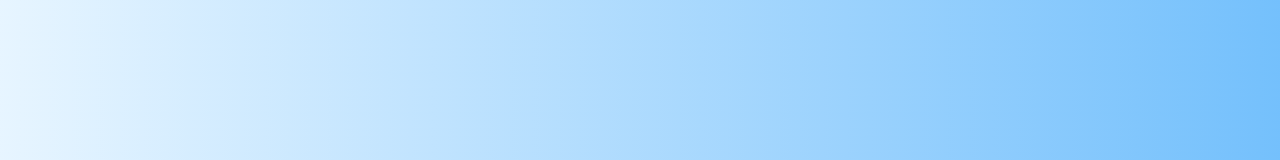
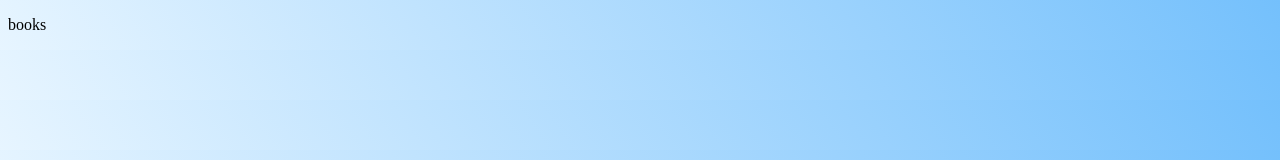
Before and after one commit to domenmerhar/book-viewer, a React (Vite) app: page /books in a window 1280 px wide. Shown: the top 160 px of the page. Built offline with nearby package versions, Linux system fonts and the light colour scheme.

Commit message:
Update App.tsx; Add routing

```diff
--- a/src/App.tsx
+++ b/src/App.tsx
@@ -1,9 +1,18 @@
+import { BrowserRouter, Navigate, Route, Routes } from "react-router-dom";
 import GlobalStyles from "./GlobalStyles";
 
 function App() {
   return (
     <>
       <GlobalStyles />
+      <BrowserRouter>
+        <Routes>
+          <Route path="/" element={<Navigate to="/books" replace={true} />} />
+          <Route path="/books" element={<p>books</p>} />
+          <Route path="/books/:id" element={<p>/books/:id</p>} />
+          <Route path="/your-books" element={<p>/your-books</p>} />
+        </Routes>
+      </BrowserRouter>
     </>
   );
 }
```
